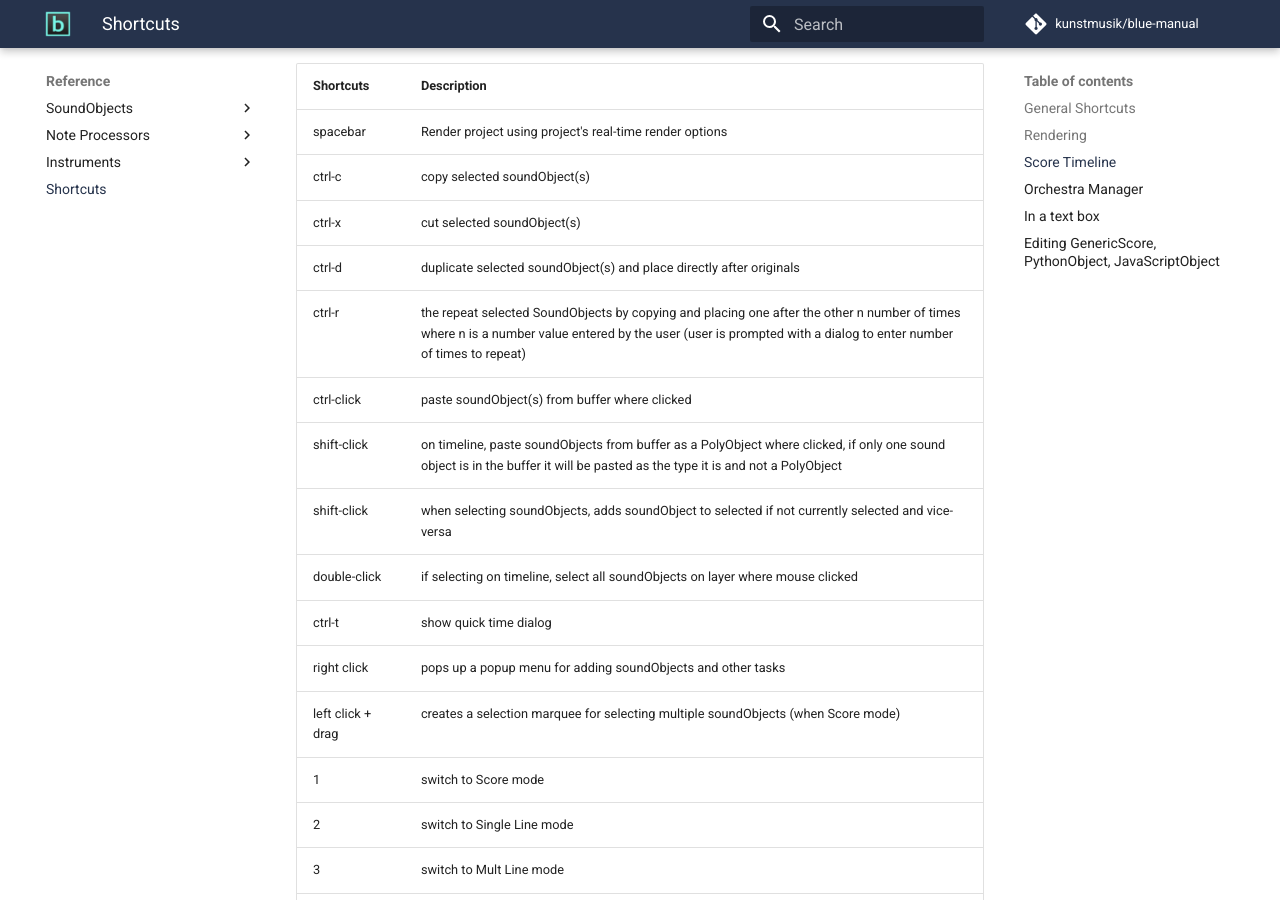
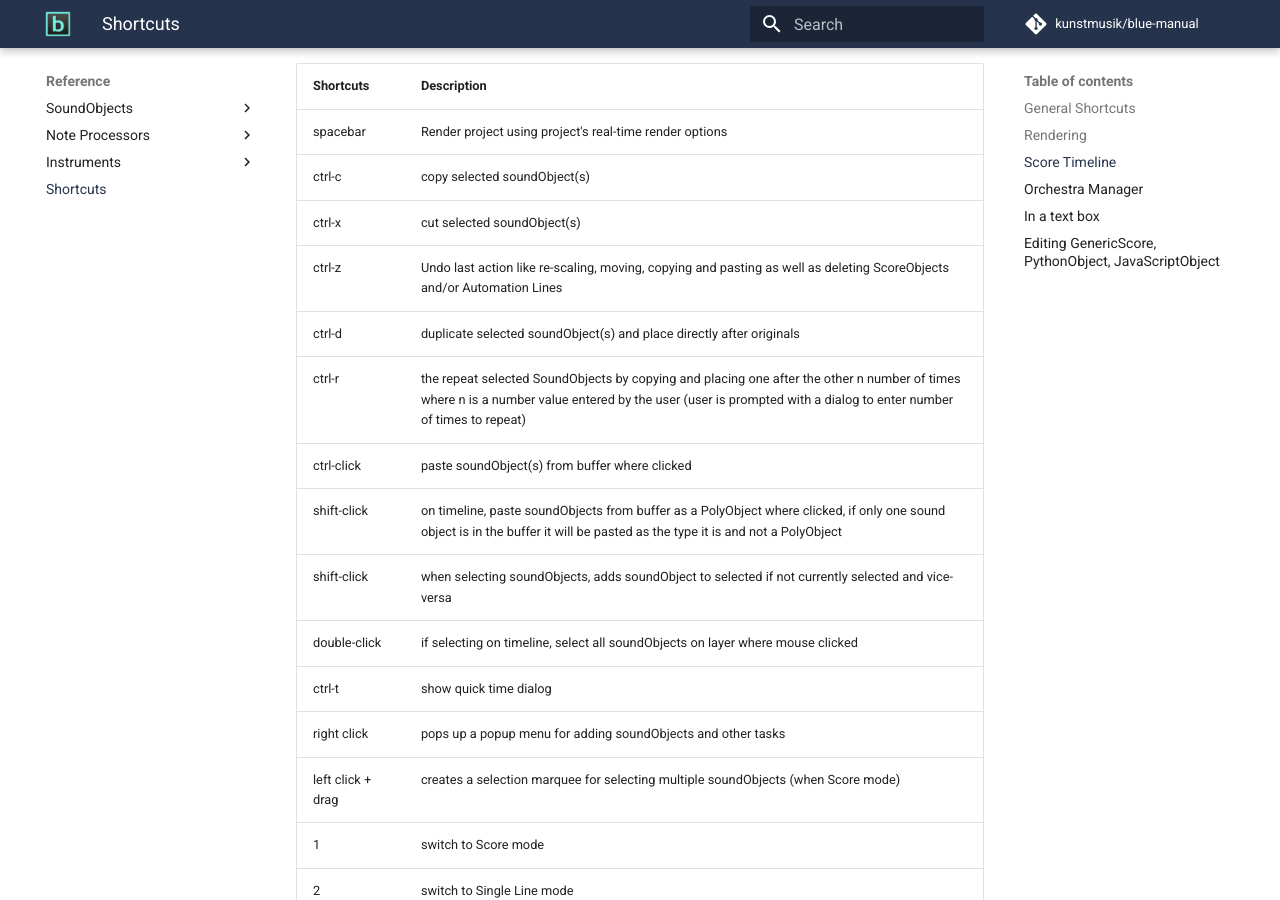
Before and after one commit to kunstmusik/blue-manual, an MkDocs documentation site: the page built from docs/users/reference/shortcuts.md, in a window 1280 px wide and 900 px high, scrolled down 1406 px. Built offline with MkDocs 1.6.1 and Material for MkDocs 9.7.7, drawn with Linux system fonts in a browser that asks for light colours; comment, search, counter and statistics services are not loaded.

Commit message:
added Ctrl+Z

```diff
--- a/docs/users/reference/shortcuts.md
+++ b/docs/users/reference/shortcuts.md
@@ -37,6 +37,7 @@
 | spacebar          | Render project using project's real-time render options |
 | ctrl-c            | copy selected soundObject(s)                                                                                                                                                                                    |
 | ctrl-x            | cut selected soundObject(s)                                                                                                                                                                                     |
+| ctrl-z            | Undo last action like re-scaling, moving, copying and pasting as well as deleting ScoreObjects and/or Automation Lines                                                                                                                                                                                     |
 | ctrl-d            | duplicate selected soundObject(s) and place directly after originals                                                                                                                                            |
 | ctrl-r            | the repeat selected SoundObjects by copying and placing one after the other n number of times where n is a number value entered by the user (user is prompted with a dialog to enter number of times to repeat) |
 | ctrl-click        | paste soundObject(s) from buffer where clicked                                                                                                                                                                  |
```
